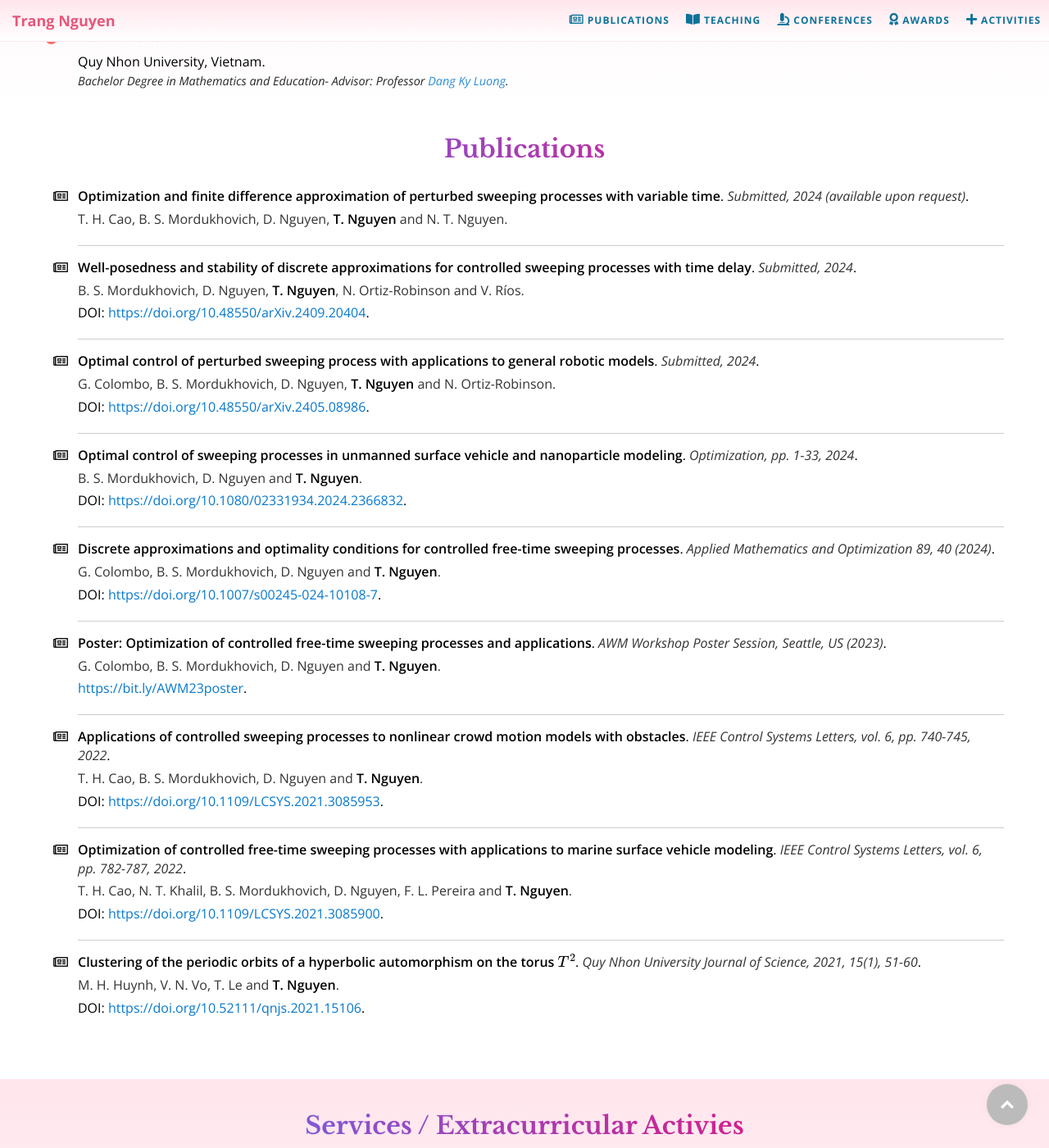
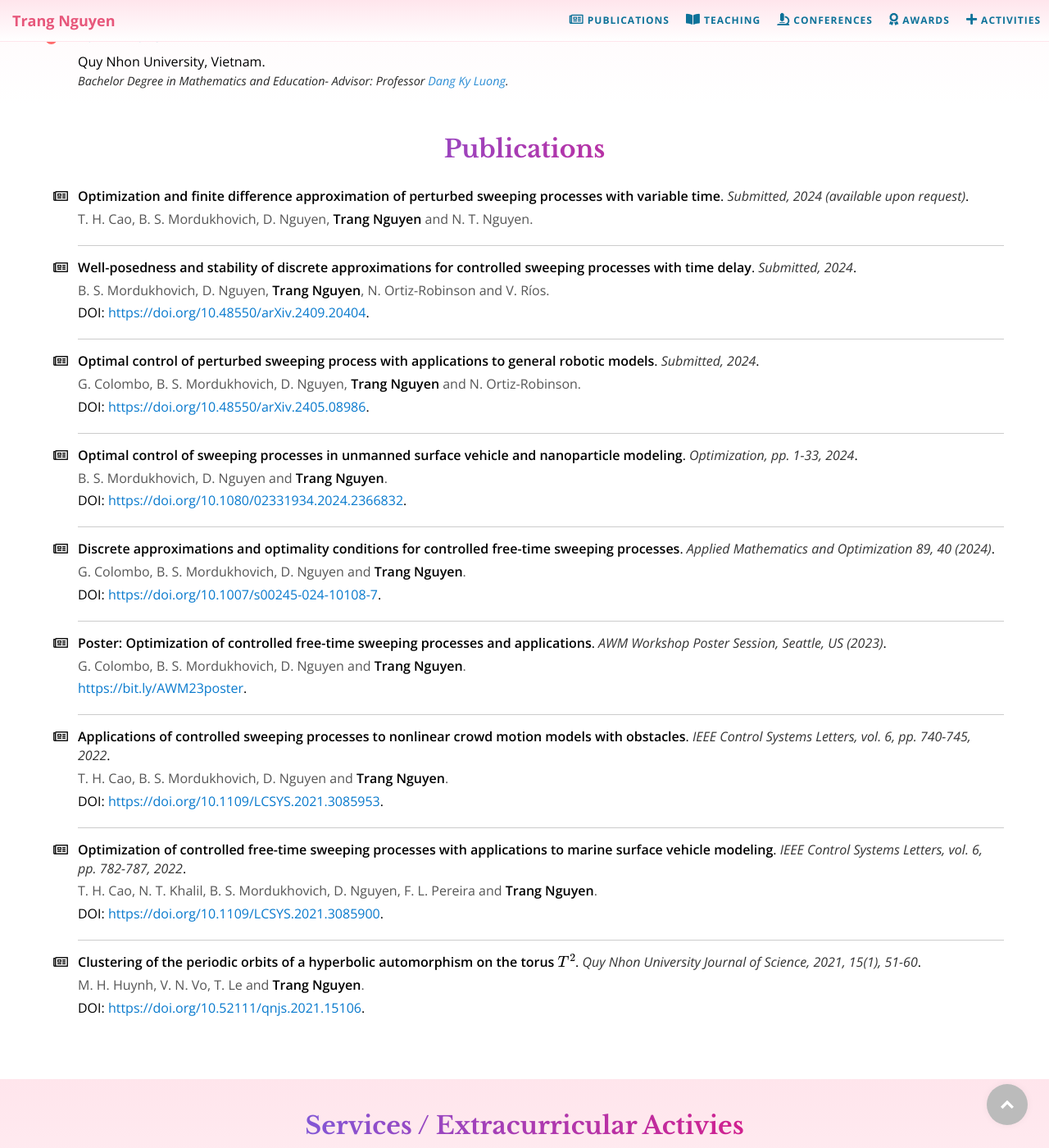
Before and after one commit to daitrangng/daitrangng.github.io, a Jekyll site: the page built from index.md, in a window 1280 px wide and 1400 px high, scrolled down 916 px. Shown: the whole window at 82% size. Built offline with Jekyll 4.4.1, drawn with Linux system fonts in a browser that asks for light colours; formulas are drawn with MathJax 3.

Commit message:
T. Nguyen -> Trang Nguyen

```diff
--- a/_data/publications.yml
+++ b/_data/publications.yml
@@ -2,14 +2,14 @@
     - "T. H. Cao"
     - "B. S. Mordukhovich"
     - "D. Nguyen"
-    - "T. Nguyen"
+    - "Trang Nguyen"
     - "N. T. Nguyen"
   title: "Optimization and finite  difference approximation of perturbed sweeping processes with variable time"
   publisher: "Submitted, 2024 (available upon request)"
 - author:
     - "B. S. Mordukhovich"
     - "D. Nguyen"
-    - "T. Nguyen"
+    - "Trang Nguyen"
     - "N. Ortiz-Robinson"
     - "V. Ríos"
   title: "Well-posedness and stability of discrete approximations for controlled sweeping processes with time delay"
@@ -20,7 +20,7 @@
     - "G. Colombo"
     - "B. S. Mordukhovich"
     - "D. Nguyen"
-    - "T. Nguyen"
+    - "Trang Nguyen"
     - "N. Ortiz-Robinson"
   title: "Optimal control of perturbed sweeping process with applications to general robotic models"
   publisher: "Submitted, 2024"
@@ -29,7 +29,7 @@
 - author:
    - "B. S. Mordukhovich"
    - "D. Nguyen"
-   - "T. Nguyen"
+   - "Trang Nguyen"
   title: "Optimal control of sweeping processes in unmanned surface vehicle and nanoparticle modeling"
   publisher: "Optimization, pp. 1-33, 2024"
   source-prefix: "DOI:"
@@ -38,7 +38,7 @@
     - "G. Colombo"
     - "B. S. Mordukhovich"
     - "D. Nguyen"
-    - "T. Nguyen"
+    - "Trang Nguyen"
   title: "Discrete approximations and optimality conditions for controlled free-time sweeping processes"
   publisher: "Applied Mathematics and Optimization 89, 40 (2024)"
   source-prefix: "DOI:"
@@ -47,7 +47,7 @@
     - "G. Colombo"
     - "B. S. Mordukhovich"
     - "D. Nguyen"
-    - "T. Nguyen"
+    - "Trang Nguyen"
   title: "Poster: Optimization of controlled free-time sweeping processes and applications"
   publisher: "AWM Workshop Poster Session, Seattle, US (2023)"
   source: "https://bit.ly/AWM23poster"
@@ -55,7 +55,7 @@
     - "T. H. Cao"
     - "B. S. Mordukhovich"
     - "D. Nguyen"
-    - "T. Nguyen"
+    - "Trang Nguyen"
   title: "Applications of controlled sweeping processes to nonlinear crowd motion models with obstacles"
   publisher: "IEEE Control Systems Letters, vol. 6, pp. 740-745, 2022"
   source-prefix: "DOI:"
@@ -66,7 +66,7 @@
     - "B. S. Mordukhovich"
     - "D. Nguyen"
     - "F. L. Pereira"
-    - "T. Nguyen"
+    - "Trang Nguyen"
   title: "Optimization of controlled free-time sweeping processes with applications to marine surface vehicle modeling"
   publisher: "IEEE Control Systems Letters, vol. 6, pp. 782-787, 2022"
   source-prefix: "DOI:"
@@ -75,7 +75,7 @@
     - "M. H. Huynh"
     - "V. N. Vo"
     - "T. Le"
-    - "T. Nguyen"
+    - "Trang Nguyen"
   title: "Clustering of the periodic orbits of a hyperbolic automorphism on the torus $T^2$"
   publisher: "Quy Nhon University Journal of Science, 2021, 15(1), 51-60"
   source-prefix: "DOI:"
--- a/_includes/sections/sec-publications.html
+++ b/_includes/sections/sec-publications.html
@@ -17,7 +17,7 @@
     {% if item.author %}
       <div class="name">
         {% for name in item.author %}{% unless forloop.last %}{% unless forloop.first %},{% endunless %} {% else %}{%
-          unless forloop.first %} and {% endunless %}{% endunless %}{% if name == 'T. Nguyen' %}<b>{% endif %}{{ name }}{% if name == 'T. Nguyen' %}</b>{% endif %}{% endfor %}.
+          unless forloop.first %} and {% endunless %}{% endunless %}{% if name == 'T. Nguyen' or name == 'Trang Nguyen' %}<b>{% endif %}{{ name }}{% if name == 'T. Nguyen' or name == 'Trang Nguyen' %}</b>{% endif %}{% endfor %}.
       </div>
     {% endif %}
 
--- a/css/custom.scss
+++ b/css/custom.scss
@@ -104,12 +104,16 @@ a:focus {
 
 .publications {
   .title {
+    color: #000;
     i {
       color: #333;
     }
   }
   .name {
-    color: #333;
+    color: #555;
+    &:hover {
+      color: #333;
+    }
     b {
       color: #000;
     }
```
